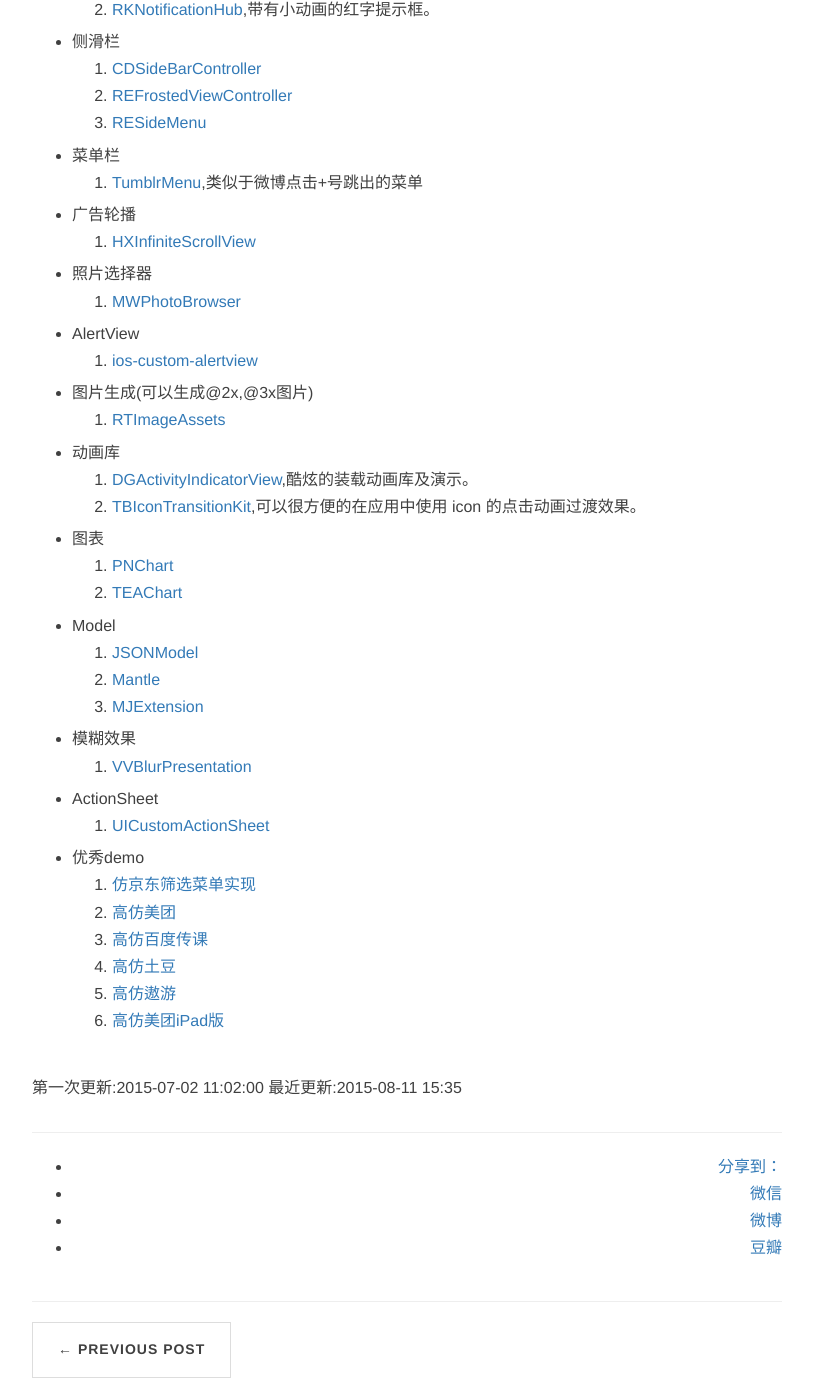
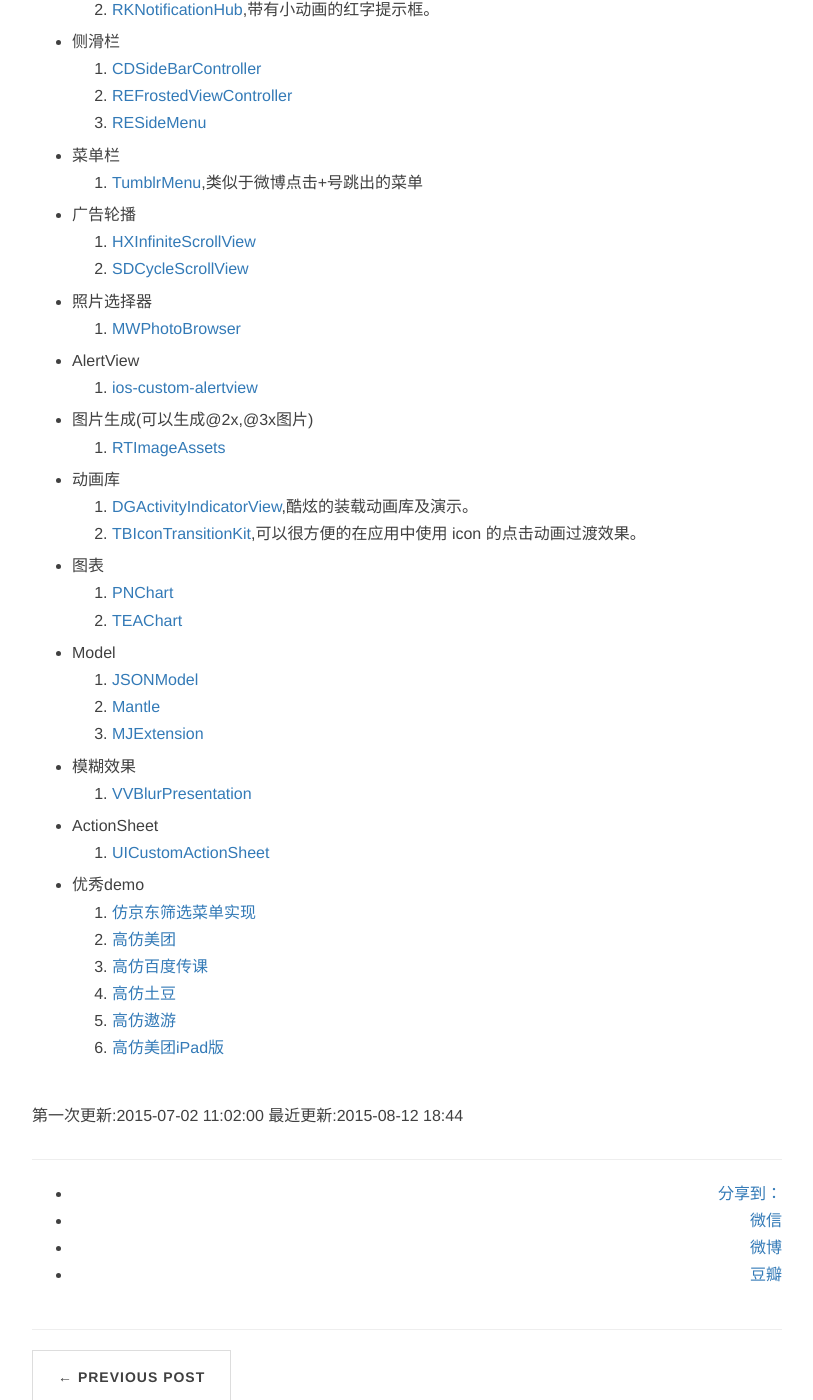
Before and after one commit to rth211/rth211.github.io, a Jekyll site: the page built from _posts/2015.07/2015-07-02-iOS第三方库备忘录（Objective-C）.md, in a window 1280 px wide and 1400 px high, scrolled down 2475 px. Shown: the whole window, without its empty margins (233-1046 px from the left). Built offline with Jekyll 4.4.1, drawn with Linux system fonts in a browser that asks for light colours; nearby versions of some CDN libraries; comment, search, counter and statistics services are not loaded; some of the changed text lies outside the part shown.

Commit message:
2015.8.12iOS第三方库更新

```diff
--- a/_posts/2015.07/2015-07-02-iOS第三方库备忘录（Objective-C）.md
+++ b/_posts/2015.07/2015-07-02-iOS第三方库备忘录（Objective-C）.md
@@ -1,7 +1,7 @@
 ---
 layout: post
 title: iOS资料收集（Objective-C）
-date: 2015-08-11 15:35:00
+date: 2015-08-12 18:44:00
 subtitle:   "整合iOS优秀资料(Objective-C)，包括第三方库，优秀demo"
 author:     "任天恒"
 header-img: "img/home-bg.jpg"
@@ -109,6 +109,7 @@ tags:	iOS
 
 * 广告轮播
 	1.	[HXInfiniteScrollView](https://github.com/ashamp/HXInfiniteScrollView)
+	2.	[SDCycleScrollView](https://github.com/gsdios/SDCycleScrollView)
 
 *	照片选择器
 	1.	[MWPhotoBrowser](https://github.com/mwaterfall/MWPhotoBrowser)
@@ -148,4 +149,4 @@ tags:	iOS
 
 
 第一次更新:2015-07-02 11:02:00
-最近更新:2015-08-11 15:35
+最近更新:2015-08-12 18:44
```
